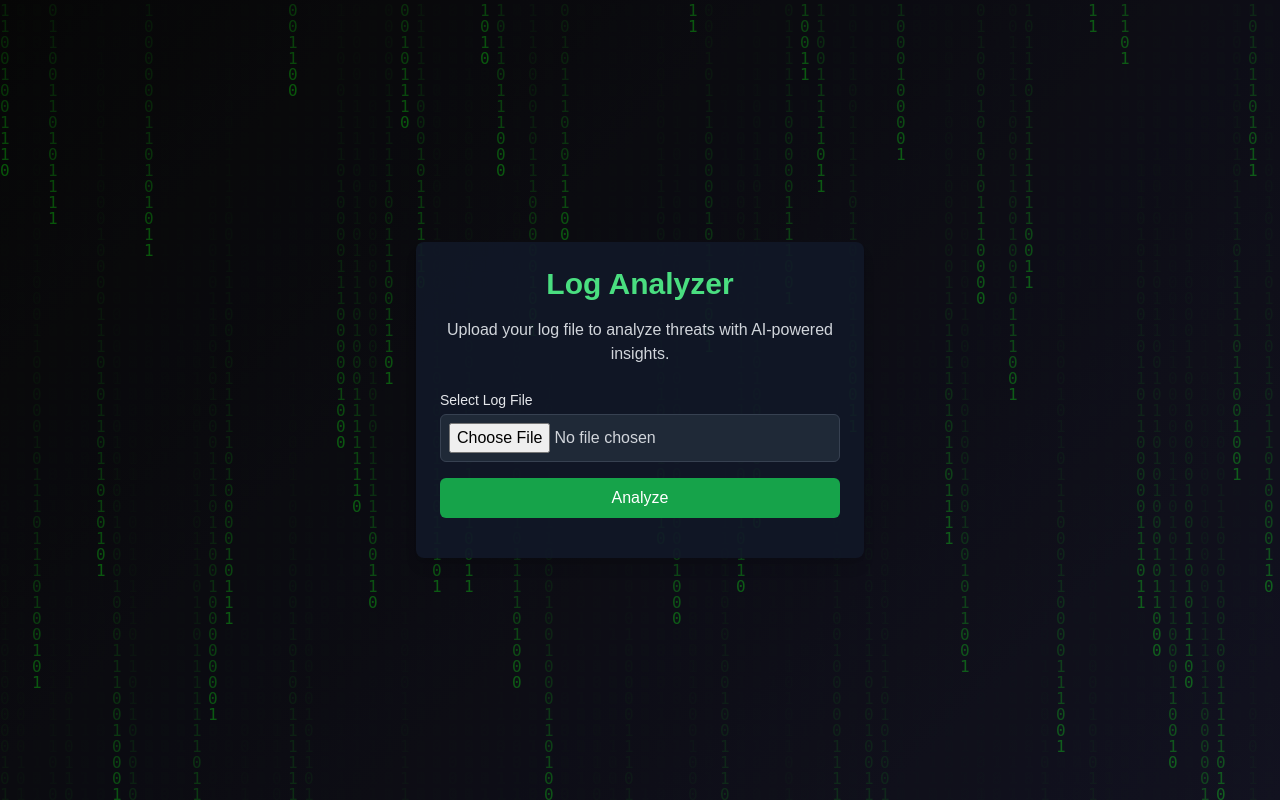
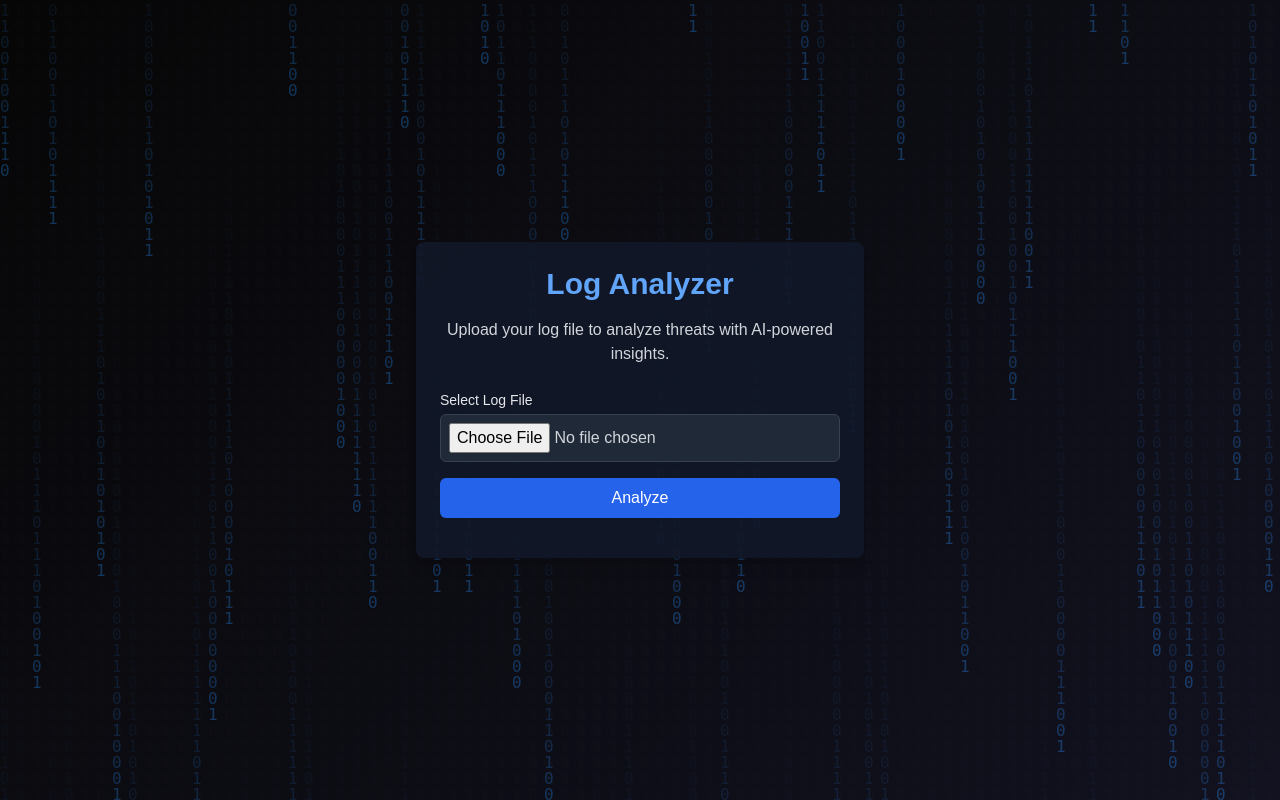
Before and after one commit to ahlimany/final-project, a Flask app: page / in a window 1280 px wide. Run offline with Flask 3, Linux system fonts and the light colour scheme; some libraries are stand-ins or nearby versions.

Commit message:
colored waiting screen

```diff
--- a/templates/index.html
+++ b/templates/index.html
@@ -32,19 +32,19 @@
 <body class="min-h-screen flex items-center justify-center">
     <canvas id="matrix"></canvas>
     <div class="content p-6 bg-gray-900 bg-opacity-90 rounded-lg shadow-lg max-w-md w-full">
-        <h1 class="text-3xl font-bold text-green-400 mb-4 text-center">Log Analyzer</h1>
+        <h1 class="text-3xl font-bold text-blue-400 mb-4 text-center">Log Analyzer</h1>
         <p class="text-gray-300 mb-6 text-center">Upload your log file to analyze threats with AI-powered insights.</p>
         <form method="post" enctype="multipart/form-data" class="space-y-4">
             <div>
                 <label for="logfile" class="block text-sm font-medium text-gray-200">Select Log File</label>
-                <input type="file" name="logfile" id="logfile" class="mt-1 block w-full text-gray-300 bg-gray-800 border border-gray-700 rounded-md p-2 focus:outline-none focus:ring-2 focus:ring-green-500">
+                <input type="file" name="logfile" id="logfile" class="mt-1 block w-full text-gray-300 bg-gray-800 border border-gray-700 rounded-md p-2 focus:outline-none focus:ring-2 focus:ring-blue-500">
             </div>
-            <button type="submit" class="w-full bg-green-600 text-white py-2 rounded-md hover:bg-green-700 transition duration-300">Analyze</button>
+            <button type="submit" class="w-full bg-blue-600 text-white py-2 rounded-md hover:bg-blue-700 transition duration-300">Analyze</button>
         </form>
         <div id="progress" class="mt-4 hidden">
             <div class="text-sm text-gray-300">Analysis in Progress...</div>
             <div class="w-full bg-gray-700 rounded-full h-2.5">
-                <div id="progress-bar" class="progress-bar bg-green-500 h-2.5 rounded-full"></div>
+                <div id="progress-bar" class="progress-bar bg-blue-500 h-2.5 rounded-full"></div>
             </div>
         </div>
         <p id="status" class="mt-4 text-center text-gray-400"></p>
@@ -64,7 +64,7 @@
         function draw() {
             ctx.fillStyle = 'rgba(0, 0, 0, 0.1)';
             ctx.fillRect(0, 0, canvas.width, canvas.height);
-            ctx.fillStyle = '#0F0';
+            ctx.fillStyle = '#1e90ff'; // Blue Matrix text (DodgerBlue)
             ctx.font = fontSize + 'px monospace';
             for (let i = 0; i < drops.length; i++) {
                 const text = chars.charAt(Math.floor(Math.random() * chars.length));
@@ -80,7 +80,6 @@
             canvas.height = window.innerHeight;
         });
 
-        // Progress simulation (client-side polling)
         document.querySelector('form').addEventListener('submit', (e) => {
             const progress = document.getElementById('progress');
             const status = document.getElementById('status');
@@ -97,10 +96,10 @@
                         window.location.href = '/report';
                     }, 1000);
                 } else {
-                    width += 1; // Simulated progress (actual progress needs server-side API)
+                    width += 1;
                     progressBar.style.width = width + '%';
                 }
-            }, 300); // Adjust speed as needed
+            }, 300);
         });
     </script>
 </body>
```
